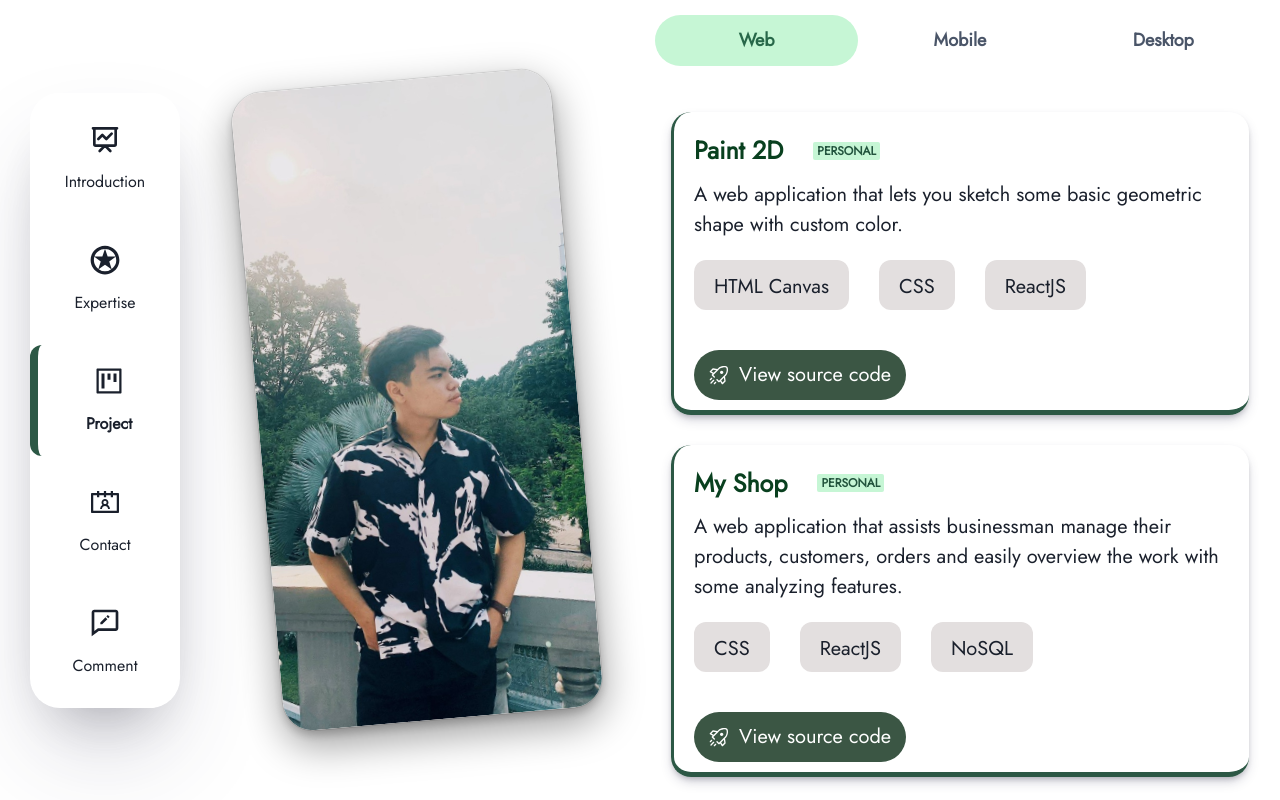
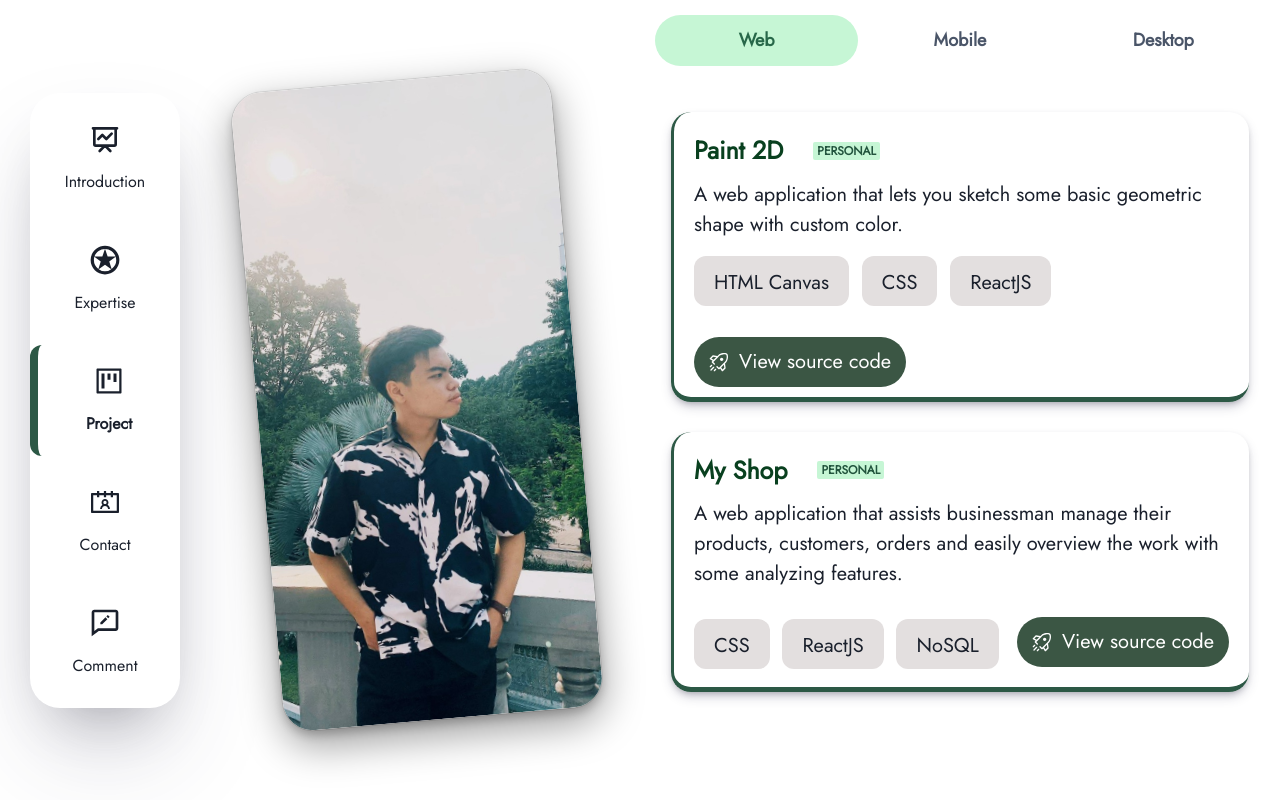
Before and after one commit to huylnt/portfolio, a React (Create React App) app: page /project in a window 1280 px wide. Built offline with nearby package versions, Linux system fonts and the light colour scheme; no server answers.

Commit message:
Fix ProjectCard and SidePanel color

```diff
--- a/src/Navigator.jsx
+++ b/src/Navigator.jsx
@@ -89,7 +89,7 @@ const Navigator = () => {
       <Outlet />
     </Box>
   </Flex> : <Flex justify='flex-start'>
-    <Flex flexFlow='column' pos='sticky' top='0px' height='100vh' justify='center' align='center' gap='3vh' width={mobileSidePanelExpanded ? '200px' : '100px'} bg='primary' padding='30px 30px 0 30px' boxShadow='rgb(103, 161, 120, 0.8) 3px 2px 8px 0px, rgba(255, 255, 255, 0.4) -3px -2px 8px 0px'>
+    <Flex flexFlow='column' pos='sticky' top='0px' height='100vh' justify='center' align='center' gap='3vh' width={mobileSidePanelExpanded ? '200px' : '100px'} padding='30px 30px 0 30px' boxShadow='rgb(103, 161, 120, 0.8) 3px 2px 8px 0px, rgba(255, 255, 255, 0.4) -3px -2px 8px 0px'>
 
         <Avatar size={mobileSidePanelExpanded ? 'xl' : 'lg'} marginBottom='5vh' src='avatar.jpg' onClick={handleMobileSidePanelResized} _hover={{cursor: 'pointer'}}/>
 
--- a/src/pages/Project/ProjectCard.jsx
+++ b/src/pages/Project/ProjectCard.jsx
@@ -15,8 +15,8 @@ const ProjectCard = ({ name, description, techStack, isPersonal, githubLink, off
 
                <Text align='left' whiteSpace='normal'>{description}</Text>
 
-               <Flex zIndex='1' gap='20px' justify='space-between' align='center' flexWrap='wrap' marginTop='20px'>
-                    <Flex flexGrow='8' maxWidth='80%' overflowX='auto' gap='30px'>
+               <Flex zIndex='1' gap='3px' justify='space-between' align='baseline' flexWrap='wrap' marginTop='1vh'>
+                    <Flex flexGrow='8' maxWidth='80%' overflowX='auto' gap='1vw' paddingY='1vh'>
                          {techStack.map(e => <Text width='max-content' height='50px' padding='12px 20px' borderRadius='12px' bg='primary' whiteSpace='nowrap'>
                               {e}
                          </Text>)}
```
